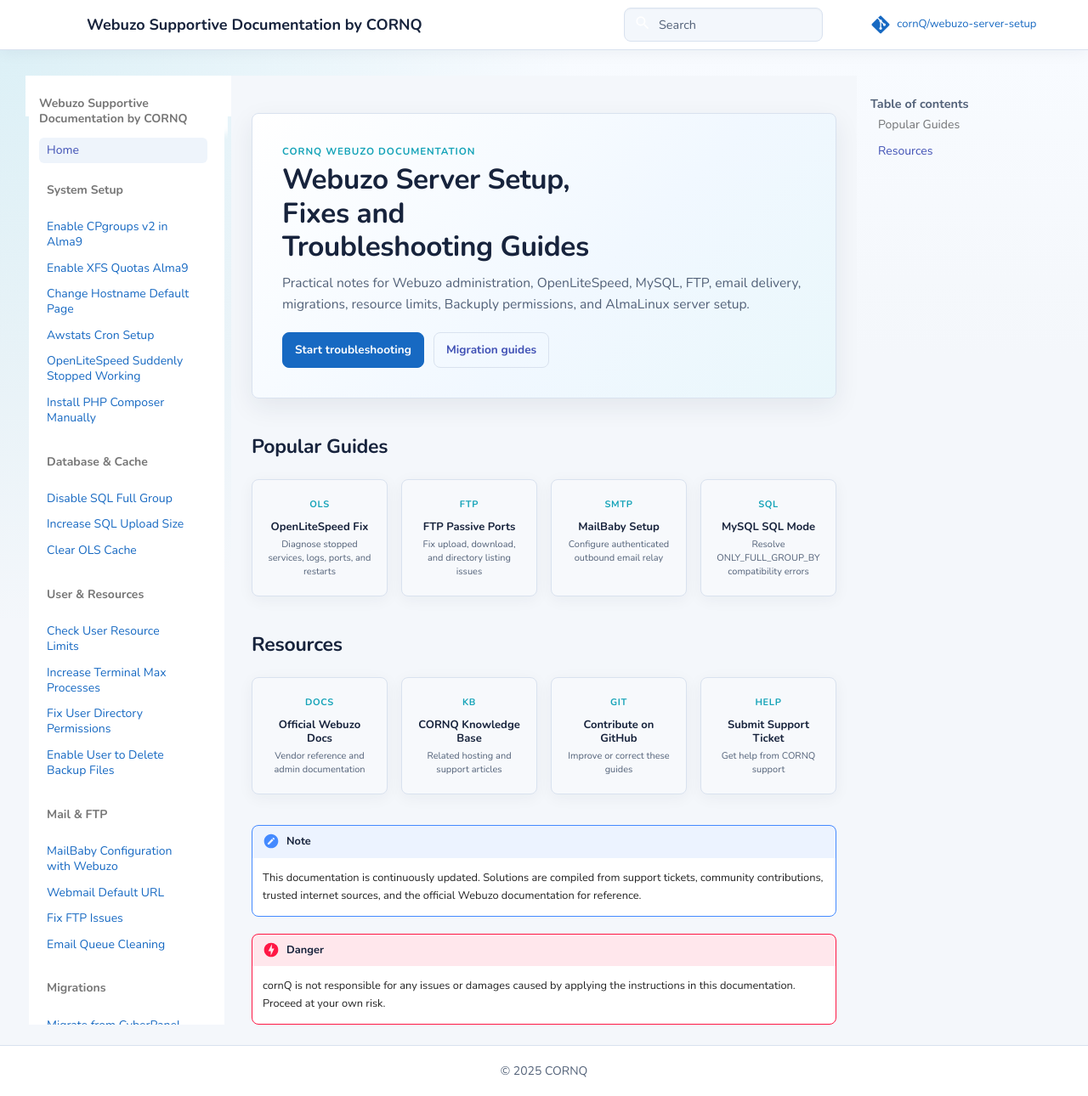
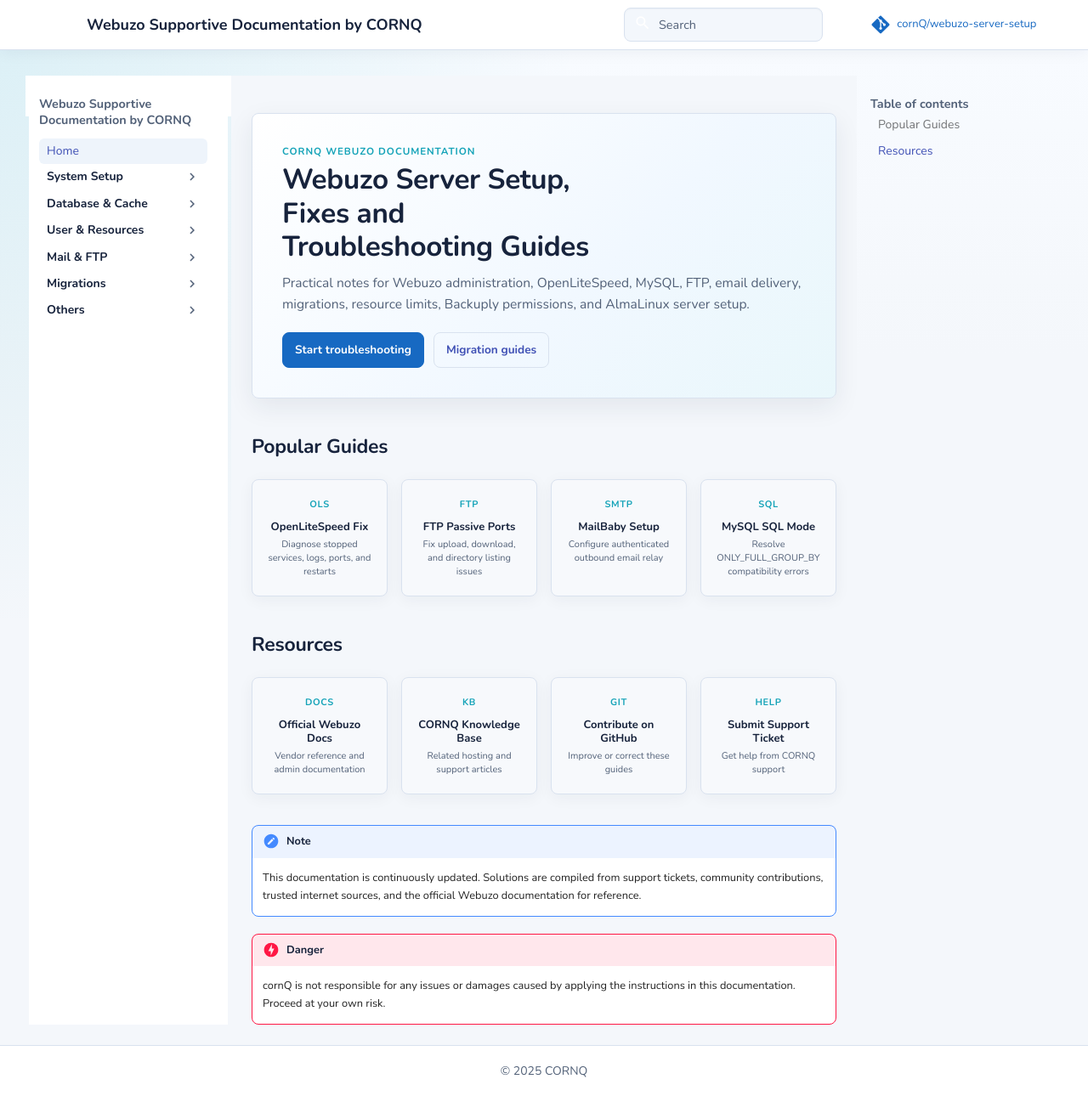
Before and after one commit to cornQ/webuzo-server-setup, an MkDocs documentation site: the page built from docs/index.md, in a window 1280 px wide and 1290 px high. Shown: the whole window at 85% size. Built offline with MkDocs 1.6.1 and Material for MkDocs 9.7.7, drawn with Linux system fonts in a browser that asks for light colours; comment, search, counter and statistics services are not loaded.

Commit message:
Make sidebar navigation collapsible

```diff
--- a/docs/css/style.css
+++ b/docs/css/style.css
@@ -44,7 +44,31 @@
 }
 
 .md-sidebar {
-  background-color: var(--color-header-footer);
+  background-color: #ffffff;
+}
+
+.md-sidebar--primary,
+.md-sidebar--primary .md-sidebar__scrollwrap,
+.md-sidebar--primary .md-nav,
+.md-sidebar--primary .md-nav__list {
+  background-color: #ffffff;
+}
+
+.md-sidebar--primary .md-nav__title {
+  background-color: #ffffff;
+  box-shadow: none;
+  color: var(--color-text);
+  font-size: .72rem;
+  font-weight: 800;
+}
+
+.md-sidebar--primary .md-nav__item--nested > .md-nav__link {
+  color: var(--color-heading);
+  font-weight: 800;
+}
+
+.md-sidebar--primary .md-nav__toggle ~ .md-nav__link .md-nav__icon {
+  color: var(--color-text);
 }
 
 .md-sidebar--secondary,
--- a/mkdocs.yml
+++ b/mkdocs.yml
@@ -10,9 +10,7 @@
   name: material
   features:
     - navigation.instant
-    - navigation.expand
     - navigation.path
-    - navigation.sections
     - navigation.top
     - content.code.copy
     - search.suggest
```
